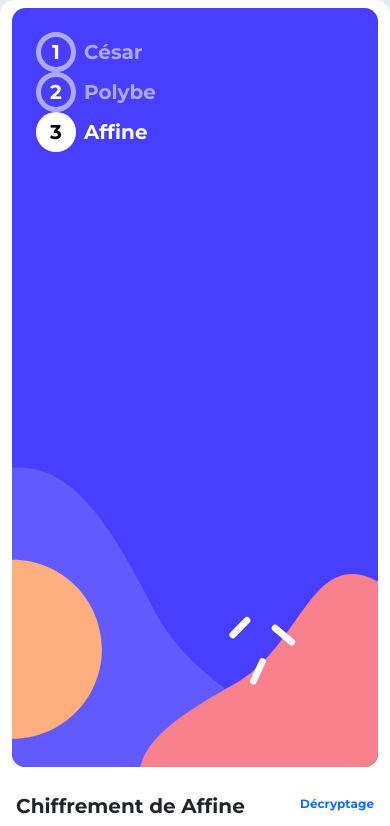
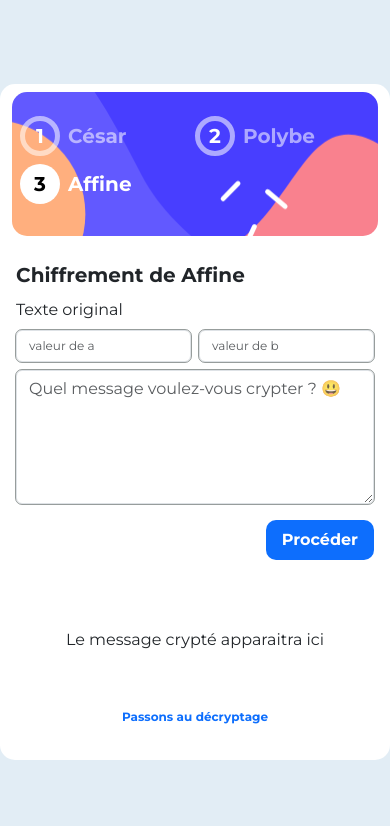
Before and after one commit to alexiskatel/cryptography, an Angular app: page /affine in a window 390 px wide. Shown: the top 826 px of the page. Built offline with nearby package versions, Linux system fonts and the light colour scheme.

Commit message:
Affine et polybe

```diff
--- a/src/app/components/affine/cryptage/cryptage-affine.component.html
+++ b/src/app/components/affine/cryptage/cryptage-affine.component.html
@@ -2,16 +2,16 @@
   <div class="d-flex justify-content-between mb-2">
     <span class="fw-bold fs-5">Chiffrement de Affine</span>
     <a routerLink="/decryptage-affine" class="text-decoration-none">
-      <span class="fw-bold text-primary alig-self-center pointer d-md-non fs-6"
+      <span class="fw-bold text-primary alig-self-center pointer d-md-block d-none fs-6"
         >Décryptage</span
       >
     </a>
   </div>
   <div class="">
     <div class="mb-3">
-      <div class="d-flex justify-content-between mb-2">
+      <div class="d-md-flex justify-content-between mb-2">
         <label for="original">Texte original</label>
-        <div class="d-flex justify-content-end gap-2">
+        <div class="d-flex justify-content-end gap-2 mt-md-0 my-2">
           <div class="d-flex justify-content-center">
             <input
               type="number"
--- a/src/app/components/affine/decryptage/decryptage-affine.component.html
+++ b/src/app/components/affine/decryptage/decryptage-affine.component.html
@@ -2,16 +2,16 @@
     <div class="d-flex justify-content-between mb-2">
       <span class="fw-bold fs-5">Déchiffrement de Affine</span>
       <a routerLink="/affine" class="text-decoration-none">
-        <span class="fw-bold text-primary alig-self-center pointer d-md-non fs-6"
+        <span class="fw-bold text-primary alig-self-center pointer d-md-block d-none fs-6"
           >Cryptage</span
         >
       </a>
     </div>
     <div class="">
       <div class="mb-3">
-        <div class="d-flex justify-content-between mb-2">
+        <div class="d-md-flex justify-content-between mb-2">
           <label for="original">Texte crypté</label>
-          <div class="d-flex justify-content-end gap-2">
+          <div class="d-flex justify-content-end gap-2 mt-md-0 my-2">
             <div class="d-flex justify-content-center">
               <input
                 type="number"
--- a/src/app/components/cesar/cryptage/cryptage.component.html
+++ b/src/app/components/cesar/cryptage/cryptage.component.html
@@ -16,7 +16,7 @@
         id="original"
         cols="30"
         rows="5"
-        class="form-control"
+        class="form-control mt-2"
         [(ngModel)]="original"
         placeholder="Quel message voulez-vous crypter ? 😃"
       ></textarea>
--- a/src/app/components/polybe/cryptage/cryptage-polybe.component.html
+++ b/src/app/components/polybe/cryptage/cryptage-polybe.component.html
@@ -2,16 +2,16 @@
   <div class="d-flex justify-content-between mb-2">
     <span class="fw-bold fs-5">Chiffrement de Polybe</span>
     <a routerLink="/decryptage-polybe" class="text-decoration-none">
-      <span class="fw-bold text-primary alig-self-center pointer d-md-non fs-6"
+      <span class="fw-bold text-primary alig-self-center pointer d-md-block d-none fs-6"
         >Décryptage</span
       >
     </a>
   </div>
   <div class="">
     <div class="mb-3">
-      <div class="d-flex justify-content-between mb-2">
+      <div class="d-md-flex justify-content-between mb-2">
         <label for="original">Texte original</label>
-        <div class="d-flex justify-content-center">
+        <div class="d-flex justify-content-center mt-md-0 my-2">
           <input
             type="text"
             class="key form-control fs-6"
--- a/src/app/components/polybe/decryptage/decryptage-polybe.component.html
+++ b/src/app/components/polybe/decryptage/decryptage-polybe.component.html
@@ -2,16 +2,16 @@
   <div class="d-flex justify-content-between mb-2">
     <span class="fw-bold fs-5">Déchiffrement de Polybe</span>
     <a routerLink="/polybe" class="text-decoration-none">
-      <span class="fw-bold text-primary alig-self-center pointer d-md-non fs-6"
+      <span class="fw-bold text-primary alig-self-center pointer d-md-block d-none fs-6"
         >Cryptage</span
       >
     </a>
   </div>
   <div class="">
     <div class="mb-3">
-      <div class="d-flex justify-content-between mb-2">
+      <div class="d-md-flex justify-content-between mb-2">
         <label for="original">Texte crypté</label>
-        <div class="d-flex justify-content-center">
+        <div class="d-flex justify-content-center mt-md-0 my-2">
           <input
             type="text"
             class="key form-control fs-6"
--- a/src/app/components/sidebar/sidebar/sidebar.component.html
+++ b/src/app/components/sidebar/sidebar/sidebar.component.html
@@ -1,8 +1,8 @@
-<div class="sidebar">
-  <img src="../../../../assets/images/bg-sidebar-desktop.svg" alt="" />
-  <div class="content p-4">
+<div class="sidebar px-md-0 px-1">
+  <!-- <img src="" alt="" /> -->
+  <div class="content py-4 px-lg-4 px-1 row">
     <a
-      class="d-flex pointer mb-md-3 text-decoration-none"
+      class="col-6 col-md-12 d-flex pointer mb-md-3 text-decoration-none mb-md-0 mb-2"
       [routerLink]="item.path"
       *ngFor="let item of links; let key = index"
       (click)="checkActiveTab(item.path)"
--- a/src/app/components/sidebar/sidebar/sidebar.component.scss
+++ b/src/app/components/sidebar/sidebar/sidebar.component.scss
@@ -1,5 +1,9 @@
 .sidebar {
-  // background-image: url('');
+  background-image: url("../../../../assets/images/bg-sidebar-desktop.svg");
+  border-radius: 15px;
+  @media (max-width: 768px) {
+    background-image: url("../../../../assets/images/bg-sidebar-mobile.svg") !important;
+  }
   background-size: cover;
   height: 100%;
   position: relative;
@@ -9,13 +13,13 @@
   }
 
   .content {
-    position: absolute;
+    // position: absolute;
     width: 100%;
     left: 0;
     top: 0;
 
     .text-small {
-        color: rgba(255, 255, 255, 0.551);
+      color: rgba(255, 255, 255, 0.551);
     }
 
     .circle {
@@ -25,6 +29,10 @@
         color: black !important;
       }
 
+      @media (min-width: 768px) and (max-width: 1100px) {
+        display: none !important;
+      }
+
       border: 5px solid rgba(255, 255, 255, 0.551);
       border-radius: 50%;
       width: 2.5rem;
```
